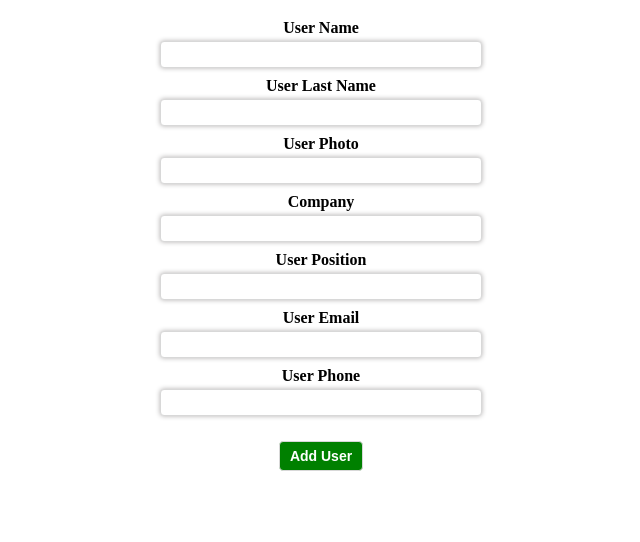
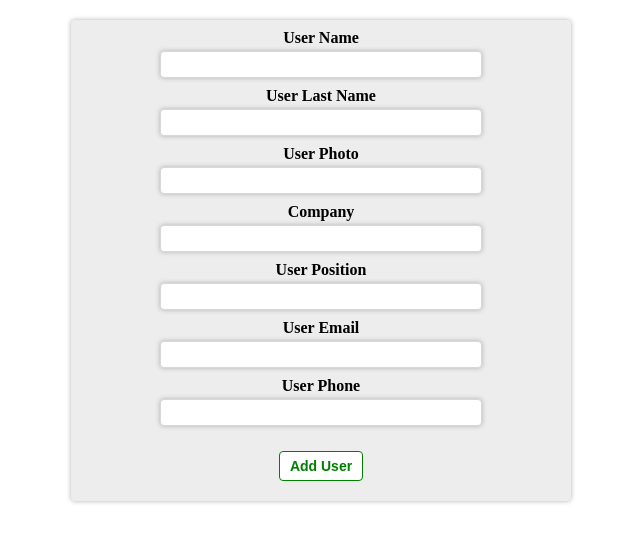
Before and after one commit to LordGemma/nodejs, a Node server app: page /admin/add-user in a window 1280 px wide. Shown: the part 36-578 px from the top of the page, without its empty margins (319-959 px from the left). Run offline with Node 20, Linux system fonts and the light colour scheme.

Commit message:
Add style and some button

```diff
--- a/user-list/public/css/style.css
+++ b/user-list/public/css/style.css
@@ -85,7 +85,13 @@ main {
 }
 
 form {
+    padding: 10px 0;
     text-align: center;
+    max-width: 500px;
+    background: #ededed;
+    margin: auto;
+    border-radius: 4px;
+    box-shadow: 0 0 5px #b3b1b1;
 }
 
 .form-control {
@@ -119,13 +125,13 @@ form {
     color: #333;
 }
 
-.btn-submit {
+.btn {
     margin-top: 15px;
     padding: 5px 10px;
-    background: green;
-    border: 1px solid rgb(216, 216, 216);
+    border: 1px solid green;
     display: inline-block;
-    color: white;
+    color: green;
+    background: white;
     margin-bottom: 10px;
     text-align: center;
     line-height: 18px;
@@ -133,4 +139,11 @@ form {
     font-weight: bold;
     cursor: pointer;
     border-radius: 4px;
+    transition: all .3s linear;
+    text-decoration: none;
 }
+
+.btn:hover {
+    background: green;
+    color: white;
+}
--- a/user-list/public/css/users.css
+++ b/user-list/public/css/users.css
@@ -69,11 +69,23 @@
 }
 
 .card__actions .card-button.card__actions-edit {
+    border-color: green;
+    color: green;
+    transition: all .3s linear;
+}
+
+.card__actions .card-button.card__actions-edit:hover {
+    color: white;
     background: green;
-    color: white;
 }
 
 .card__actions .card-button.card__actions-delete {
+    border-color: red;
+    color: red;
+    transition: all .3s linear;
+}
+
+.card__actions .card-button.card__actions-delete:hover {
+    color: white;
     background: red;
-    color: white;
 }
--- a/user-list/views/admin/add-user.ejs
+++ b/user-list/views/admin/add-user.ejs
@@ -38,7 +38,7 @@
                 </div>
             </div>
 
-            <button class="btn-submit" type="submit">Add User</button>
+            <button class="btn-submit btn" type="submit">Add User</button>
         </form>
     </main>
 <%- include('../includes/end.ejs') %>
--- a/user-list/views/users/index.ejs
+++ b/user-list/views/users/index.ejs
@@ -21,6 +21,9 @@
                             <p class="user__info"><%= user.email %></p>
                             <p class="user__info"><%= user.phone %></p>
                         </div>
+                        <div class="card__actions">
+                            <a class="btn" href="">Details</a>
+                        </div>
                     </article>
                 <% } %>
             </div>
```
